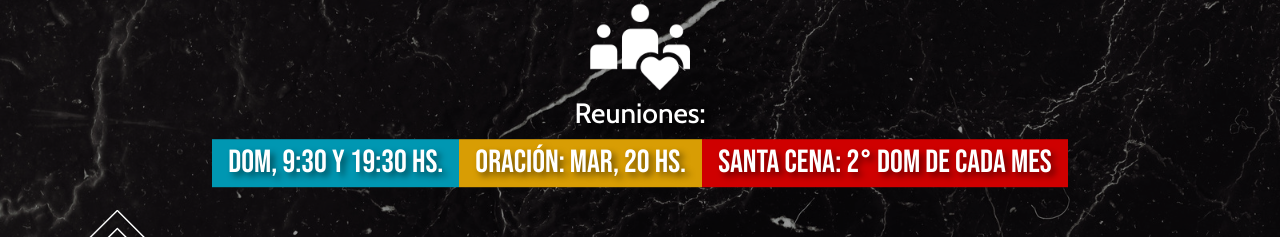
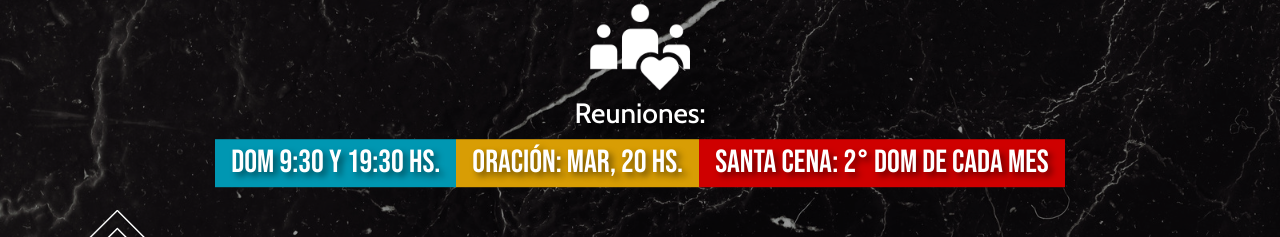
Before and after one commit to MCeciliaLuna/redes-VA, a React (Vite) app: page / in a window 1280 px wide. Shown: the part 1100-1337 px from the top of the page. Built offline with nearby package versions, Linux system fonts and the light colour scheme.

Commit message:
run build ejecutado para deploy

```diff
--- a/src/components/Information.jsx
+++ b/src/components/Information.jsx
@@ -12,7 +12,7 @@ const Information = () => {
         aria-label="Basic mixed styles example"
       >
         <p className="meeting-general fs-2 rounded-0 px-3">
-          DOM, 9:30 y 19:30 hs.
+          DOM 9:30 y 19:30 hs.
         </p>
         <p className="meeting-pray fs-2 rounded-0 px-3">Oración: MAR, 20 hs.</p>
         <p className="meeting-special fs-2 rounded-0 px-3">
```
